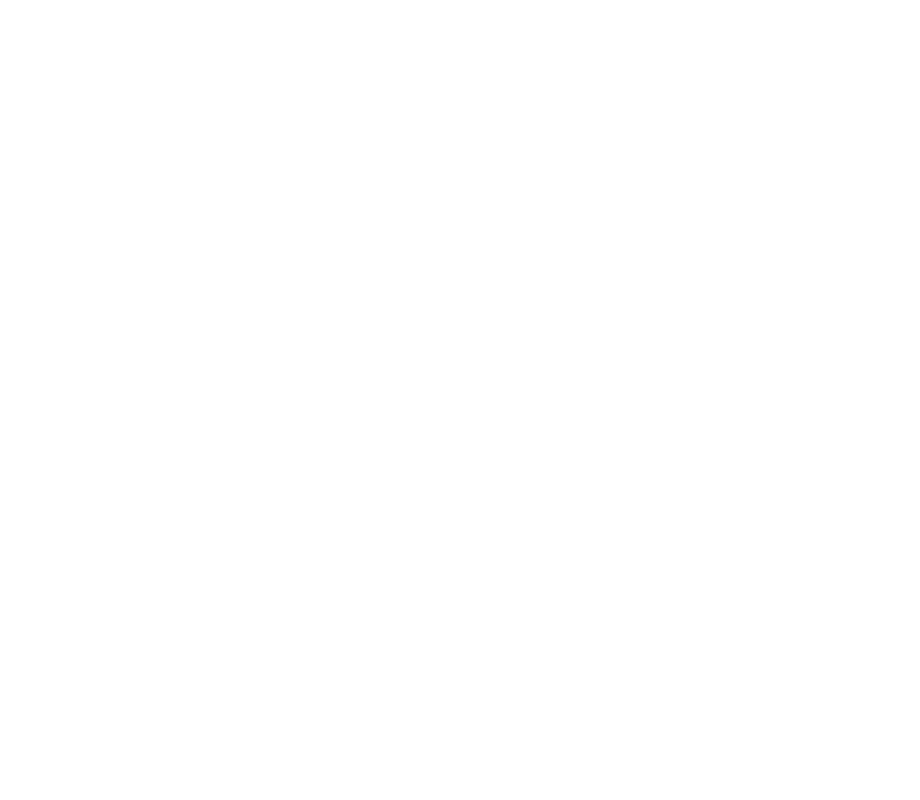
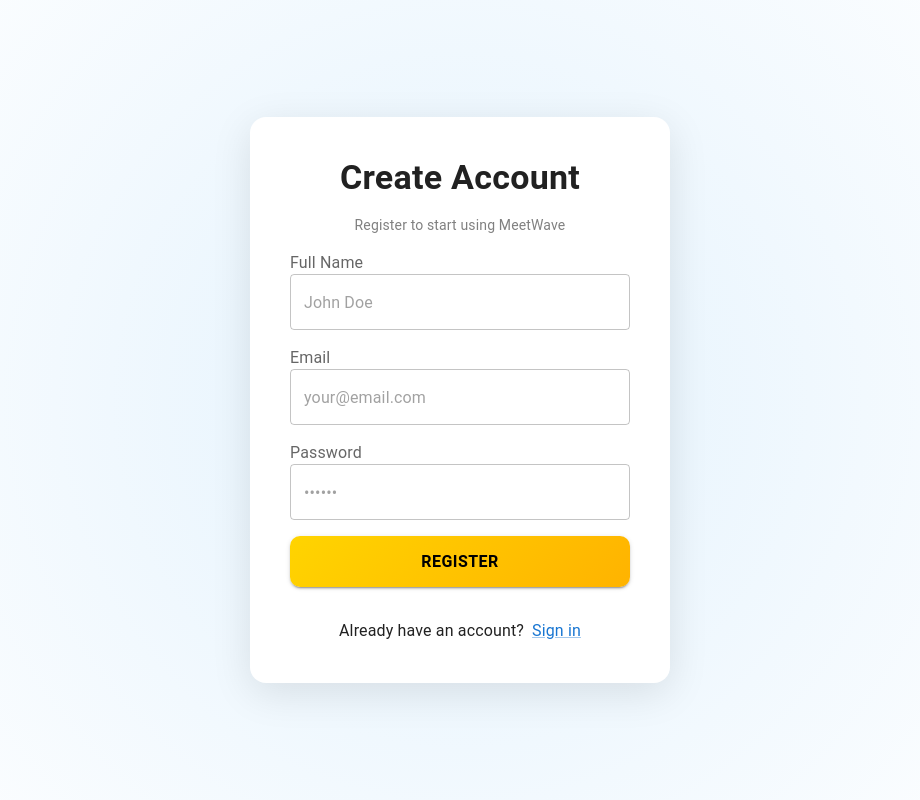
Before and after one commit to iamaniket-python/MEETWAVE-ZoomClone-, a React (Create React App) app in the folder Frontend/meetwave/: page /register in a window 1280 px wide. Before the commit this address had no page. Shown: the whole page, without its empty margins (180-1100 px from the left). Built offline with nearby package versions, Linux system fonts and the light colour scheme.

Commit message:
first commit

```diff
--- a/Frontend/meetwave/src/App.js
+++ b/Frontend/meetwave/src/App.js
@@ -2,21 +2,23 @@
 import { BrowserRouter as Router, Routes, Route } from "react-router-dom";
 
 import LandingPage from "./pages/landing";
-import Signin from "./pages/Signin";
-// import Register from "./pages/Register";
+
+import Authentication from "./pages/authentication";
+import Register from "./pages/register";
+import { AuthProvider } from "./contexts/Authcontext";
 
 function App() {
   return (
     <Router>
-      <Routes>
+      <AuthProvider>
+        <Routes>
+          <Route path="/" element={<LandingPage />} />
 
-        <Route path="/" element={<LandingPage />} />
+          <Route path="/signin" element={<Authentication />} />
 
-        <Route path="/signin" element={<Signin />} />
-
-        {/* <Route path="/register" element={<Register />} /> */}
-
-      </Routes>
+          <Route path="/register" element={<Register />} />
+        </Routes>
+      </AuthProvider>
     </Router>
   );
 }
--- /dev/null
+++ b/Frontend/meetwave/src/contexts/Authcontext.jsx
@@ -0,0 +1,50 @@
+import React, { createContext, useState } from "react";
+import axios from "axios";
+
+export const AuthContext = createContext();
+
+export const AuthProvider = ({ children }) => {
+
+  const [user, setUser] = useState(null);
+
+  const handelRegister = async (name, email, password) => {
+    try {
+
+      const result = await axios.post("http://localhost:8000/register", {
+        name,
+        email,
+        password
+      });
+
+      if (result.status === 200) {
+        console.log("User Registered");
+      }
+
+    } catch (err) {
+      console.log(err);
+    }
+  };
+
+  const handelLogin = async (email, password) => {
+    try {
+
+      const result = await axios.post("http://localhost:8000/login", {
+        email,
+        password
+      });
+
+      if (result.status === 200) {
+        setUser(result.data.user);
+      }
+
+    } catch (err) {
+      console.log(err);
+    }
+  };
+
+  return (
+    <AuthContext.Provider value={{ handelLogin, handelRegister, user }}>
+      {children}
+    </AuthContext.Provider>
+  );
+};
--- a/Frontend/meetwave/src/pages/singin.jsx
+++ b/Frontend/meetwave/src/pages/authentication.jsx
@@ -1,10 +1,10 @@
 import React, { useState } from "react";
+
 import Box from "@mui/material/Box";
 import Button from "@mui/material/Button";
 import Checkbox from "@mui/material/Checkbox";
 import CssBaseline from "@mui/material/CssBaseline";
 import FormControlLabel from "@mui/material/FormControlLabel";
-import Divider from "@mui/material/Divider";
 import FormLabel from "@mui/material/FormLabel";
 import FormControl from "@mui/material/FormControl";
 import Link from "@mui/material/Link";
@@ -12,7 +12,9 @@
 import Typography from "@mui/material/Typography";
 import Stack from "@mui/material/Stack";
 import MuiCard from "@mui/material/Card";
+
 import { styled } from "@mui/material/styles";
+import { AuthContext } from "../contexts/Authcontext";
 
 const Card = styled(MuiCard)(({ theme }) => ({
   display: "flex",
@@ -31,22 +33,54 @@
   boxShadow: "0 10px 40px rgba(0,0,0,0.1)",
 }));
 
-const SignInContainer = styled(Stack)(({ theme }) => ({
+const SignInContainer = styled(Stack)(() => ({
   height: "100vh",
   justifyContent: "center",
   alignItems: "center",
-
   background: "radial-gradient(circle at center, #e3f2fd, #ffffff)",
 }));
 
 export default function Signin() {
-  const [username, setUsername] = React.useState();
-  const [formState, setFormState] = React.useState(0);
-  const [password, setPassword] = React.useState();
-  const [error, setError] = React.useState();
-  const [message, setMessage] = React.useState();
+  const [email, setEmail] = useState("");
+  const [password, setPassword] = useState("");
 
-  const[open ,setOpen] =React.useState(false);
+  const [emailError, setEmailError] = useState(false);
+  const [emailErrorMessage, setEmailErrorMessage] = useState("");
+
+  const [passwordError, setPasswordError] = useState(false);
+  const [passwordErrorMessage, setPasswordErrorMessage] = useState("");
+  const { handelLogin, handelRegister } = React.useContext(AuthContext);
+  // const handleSubmit = (event) => {
+  //   event.preventDefault();
+
+  //   let valid = true;
+
+  //   // Email validation
+  //   if (!email.includes("@")) {
+  //     setEmailError(true);
+  //     setEmailErrorMessage("Please enter a valid email");
+  //     valid = false;
+  //   } else {
+  //     setEmailError(false);
+  //     setEmailErrorMessage("");
+  //   }
+
+  //   // Password validation
+  //   if (password.length < 6) {
+  //     setPasswordError(true);
+  //     setPasswordErrorMessage("Password must be at least 6 characters");
+  //     valid = false;
+  //   } else {
+  //     setPasswordError(false);
+  //     setPasswordErrorMessage("");
+  //   }
+
+  //   if (valid) {
+  //     console.log("Login Data:", email, password);
+  //   }
+  // };
+
+
 
   return (
     <>
@@ -71,7 +105,7 @@
 
           <Box
             component="form"
-            onSubmit={handleSubmit}
+            onSubmit={handelLogin}
             sx={{
               display: "flex",
               flexDirection: "column",
@@ -84,8 +118,8 @@
               <TextField
                 error={emailError}
                 helperText={emailErrorMessage}
-                id="email"
-                name="email"
+                value={email}
+                onChange={(e) => setEmail(e.target.value)}
                 placeholder="your@email.com"
                 fullWidth
               />
@@ -97,8 +131,8 @@
               <TextField
                 error={passwordError}
                 helperText={passwordErrorMessage}
-                id="password"
-                name="password"
+                value={password}
+                onChange={(e) => setPassword(e.target.value)}
                 type="password"
                 placeholder="••••••"
                 fullWidth
@@ -127,36 +161,6 @@
             </Button>
           </Box>
 
-          {/* /*<Divider sx={{ my: 2 }}>OR</Divider>
-{
-          <Button
-            fullWidth
-            variant="outlined"
-            sx={{
-              borderRadius: "10px",
-              py: 1.2,
-              "&:hover": {
-                backgroundColor: "#f5f5f5"
-              }
-            }}
-          >
-            Sign in with Google
-          </Button>
-
-          <Button
-            fullWidth
-            variant="outlined"
-            sx={{
-              borderRadius: "10px",
-              py: 1.2,
-              "&:hover": {
-                backgroundColor: "#f5f5f5"
-              }
-            }}
-          >
-            Sign in with Facebook
-          </Button> */}
-
           <Typography sx={{ textAlign: "center", mt: 2 }}>
             Don't have an account? <Link href="#">Sign up</Link>
           </Typography>
@@ -164,4 +168,5 @@
       </SignInContainer>
     </>
   );
+
 }
--- a/Frontend/meetwave/src/pages/register.jsx
+++ b/Frontend/meetwave/src/pages/register.jsx
@@ -0,0 +1,154 @@
+import React, { useState, useContext } from "react";
+
+import Box from "@mui/material/Box";
+import Button from "@mui/material/Button";
+import CssBaseline from "@mui/material/CssBaseline";
+import FormControl from "@mui/material/FormControl";
+import FormLabel from "@mui/material/FormLabel";
+import TextField from "@mui/material/TextField";
+import Typography from "@mui/material/Typography";
+import Stack from "@mui/material/Stack";
+import MuiCard from "@mui/material/Card";
+import Link from "@mui/material/Link";
+
+import { styled } from "@mui/material/styles";
+import { AuthContext } from "../contexts/Authcontext";
+
+const Card = styled(MuiCard)(({ theme }) => ({
+  display: "flex",
+  flexDirection: "column",
+  alignSelf: "center",
+  width: "100%",
+  padding: theme.spacing(5),
+  gap: theme.spacing(2),
+  margin: "auto",
+  borderRadius: "16px",
+
+  [theme.breakpoints.up("sm")]: {
+    maxWidth: "420px",
+  },
+
+  boxShadow: "0 10px 40px rgba(0,0,0,0.1)",
+}));
+
+const RegisterContainer = styled(Stack)(() => ({
+  height: "100vh",
+  justifyContent: "center",
+  alignItems: "center",
+  background: "radial-gradient(circle at center, #e3f2fd, #ffffff)",
+}));
+
+export default function Register() {
+
+  const { handelRegister } = useContext(AuthContext);
+
+  const [name, setName] = useState("");
+  const [email, setEmail] = useState("");
+  const [password, setPassword] = useState("");
+
+  const handleSubmit = async (e) => {
+    e.preventDefault();
+
+    await handelRegister(name, email, password);
+
+    setName("");
+    setEmail("");
+    setPassword("");
+  };
+
+  return (
+    <>
+      <CssBaseline />
+
+      <RegisterContainer>
+        <Card>
+
+          <Typography
+            component="h1"
+            variant="h4"
+            sx={{ fontWeight: "bold", textAlign: "center" }}
+          >
+            Create Account
+          </Typography>
+
+          <Typography
+            variant="body2"
+            sx={{ textAlign: "center", color: "gray" }}
+          >
+            Register to start using MeetWave
+          </Typography>
+
+          <Box
+            component="form"
+            onSubmit={handleSubmit}
+            sx={{
+              display: "flex",
+              flexDirection: "column",
+              gap: 2,
+            }}
+          >
+
+            <FormControl>
+              <FormLabel>Full Name</FormLabel>
+              <TextField
+                placeholder="John Doe"
+                value={name}
+                onChange={(e) => setName(e.target.value)}
+                fullWidth
+              />
+            </FormControl>
+
+            <FormControl>
+              <FormLabel>Email</FormLabel>
+              <TextField
+                placeholder="your@email.com"
+                value={email}
+                onChange={(e) => setEmail(e.target.value)}
+                fullWidth
+              />
+            </FormControl>
+
+            <FormControl>
+              <FormLabel>Password</FormLabel>
+              <TextField
+                type="password"
+                placeholder="••••••"
+                value={password}
+                onChange={(e) => setPassword(e.target.value)}
+                fullWidth
+              />
+            </FormControl>
+
+            <Button
+              type="submit"
+              fullWidth
+              variant="contained"
+              sx={{
+                py: 1.4,
+                fontWeight: 600,
+                fontSize: "16px",
+                borderRadius: "10px",
+                background: "linear-gradient(135deg,#FFD400,#FFB300)",
+                color: "black",
+                "&:hover": {
+                  background: "linear-gradient(135deg,#FFC107,#FFA000)",
+                },
+              }}
+            >
+              Register
+            </Button>
+
+          </Box>
+
+          <Typography sx={{ textAlign: "center", mt: 2 }}>
+            Already have an account?
+            <Link href="/signin" sx={{ ml: 1 }}>
+              Sign in
+            </Link>
+          </Typography>
+
+        </Card>
+      </RegisterContainer>
+    </>
+  );
+}
```
